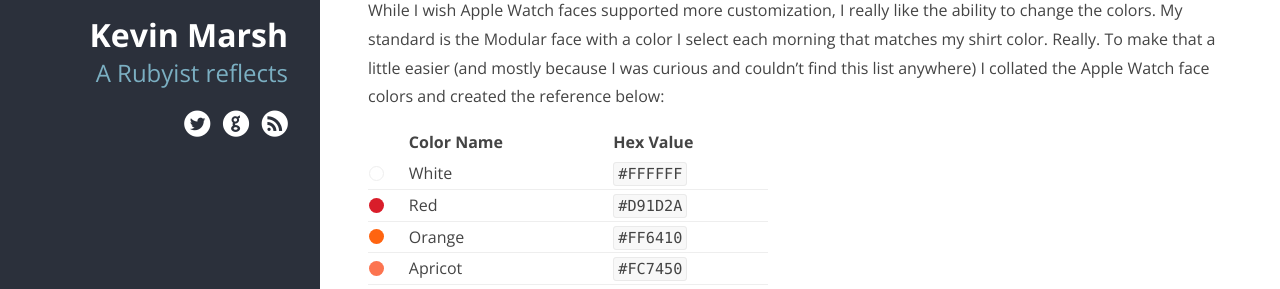
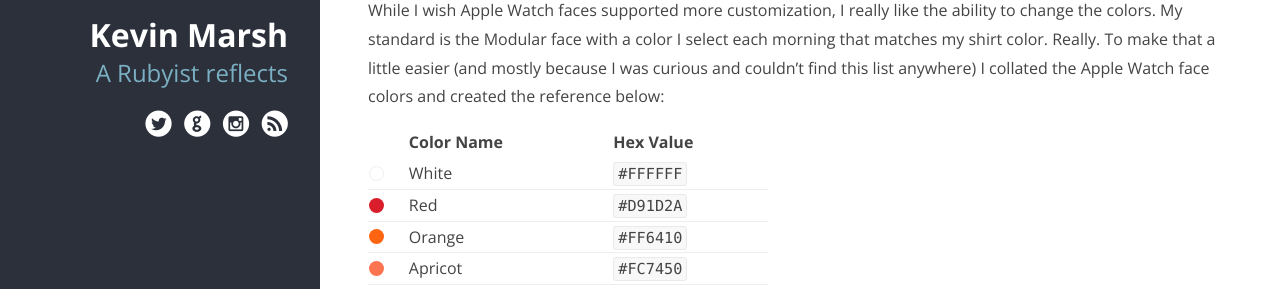
Before and after one commit to willcodeforfoo/kevinmarsh.com, a Jekyll site: the page built from index.html, in a window 1280 px wide. Shown: the part 147-436 px from the top of the page. Built offline with Jekyll 4.4.1, drawn with Linux system fonts in a browser that asks for light colours; nearby versions of some CDN libraries; some web fonts are replaced; a script that is not in the unit is left out.

Commit message:
Change GitHub username, add Instagram

```diff
--- a/_config.yml
+++ b/_config.yml
@@ -9,7 +9,7 @@
 baseurl: "" # the subpath of your site, e.g. /blog/
 url: "https://kevinmarsh.com"
 twitter_username: willcodeforfoo
-github_username: willcodeforfoo
+github_username: kmarsh
 permalink: /:year/:month/:day/:title.html
 
 markdown: kramdown
--- a/_layouts/default.html
+++ b/_layouts/default.html
@@ -35,7 +35,8 @@
         </a>
         <div id="social-links">
           <a href="https://twitter.com/willcodeforfoo">circletwitterbird</a>
-          <a href="https://github.com/willcodeforfoo">circlegithub</a>
+          <a href="https://github.com/kmarsh">circlegithub</a>
+          <a href="https://www.instagram.com/willcodeforfoo/">circleinstagram</a>
           <a href="{{ "/feed.xml" | prepend: site.baseurl }}">circlerss</a>
         </div>
       </header>
```
